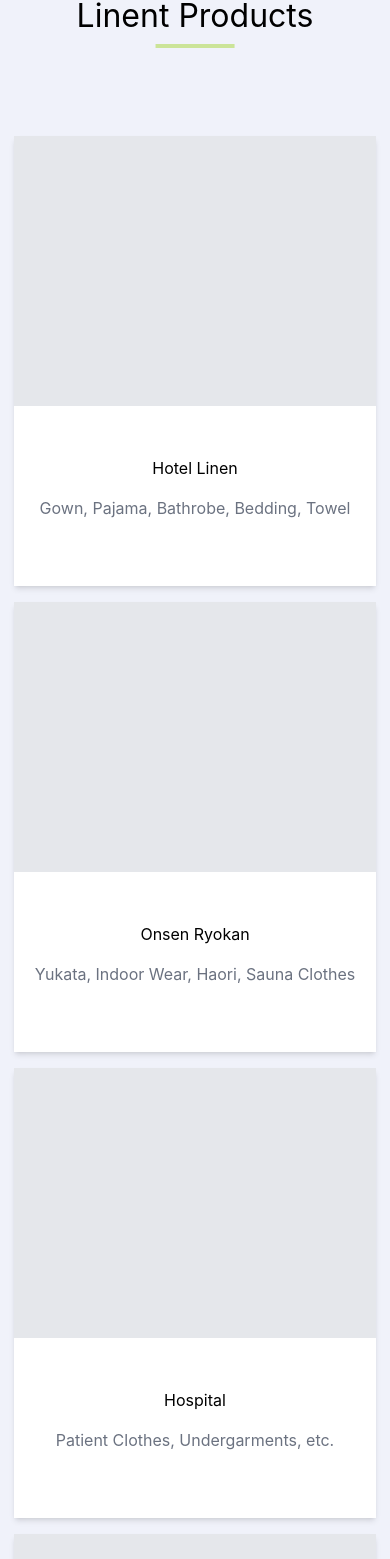
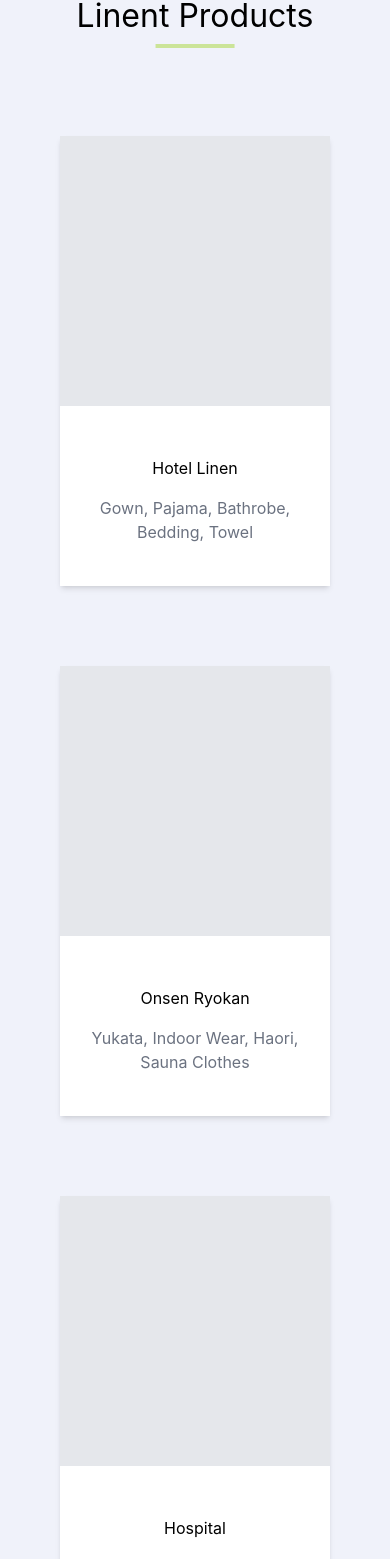
Before and after one commit to jasonxuDrop/venus-trading-website-2024, a React (Create React App) app: page / in a window 390 px wide. Shown: the part 1352-2911 px from the top of the page. Built offline with nearby package versions, Linux system fonts and the light colour scheme.

Commit message:
fix mobileview home page layout

```diff
--- a/src/components/ApparelProducts.js
+++ b/src/components/ApparelProducts.js
@@ -25,7 +25,7 @@ const ApparelProducts = () => {
       <div className="relative grid grid-cols-12 gap-4">
         <ProductCard
           productTitle={"Apron"}
-          className={"col-span-12 lg:col-span-3 lg:col-start-4"}
+          className={"mb-[64px] lg:mb-0 col-span-12 lg:col-span-3 lg:col-start-4"}
         />
         <ProductCard
           productTitle={"Pajama"}
--- a/src/components/Footer.js
+++ b/src/components/Footer.js
@@ -92,7 +92,7 @@ const Footer = () => {
         </div>
       </div>
       <div className="bg-footerBgColor mt-4 pt-8 pb-8">
-        <p className="text-sm text-textWhite text-left px-8 lg:px-8 lg:text-center">
+        <p className="text-sm text-textWhite text-left px-3.5 lg:px-8 lg:text-center">
           © 2024 Weifang SevenUp Internation Trading Co., LTD. All Rights
           Reserved.
         </p>
--- a/src/components/LinedenProducts.js
+++ b/src/components/LinedenProducts.js
@@ -30,17 +30,17 @@ const LinedenProducts = () => {
           productTitle={"Hotel Linen"}
           productDes={`Gown, Pajama, Bathrobe,
 Bedding, Towel`}
-          className={"col-span-12 lg:col-span-3"}
+          className={"col-span-12 mb-[64px] lg:mb-0 lg:col-span-3"}
         />
         <ProductCard
           productTitle={"Onsen Ryokan"}
           productDes={`Yukata, Indoor Wear, Haori, Sauna Clothes`}
-          className={"col-span-12 lg:col-span-3"}
+          className={"col-span-12 mb-[64px] lg:mb-0 lg:col-span-3"}
         />
         <ProductCard
           productTitle={"Hospital"}
           productDes={`Patient Clothes, Undergarments, etc.`}
-          className={"col-span-12 lg:col-span-3"}
+          className={"col-span-12 mb-[64px] lg:mb-0 lg:col-span-3"}
         />
         <ProductCard
           productTitle={"Fabric"}
--- a/src/components/productCard.js
+++ b/src/components/productCard.js
@@ -3,7 +3,7 @@ import React from "react";
 const ProductCard = ({ productTitle, productDes, productImage, className }) => {
   return (
     <div
-      className={`mx-auto w-full h-[450px] cursor-pointer shadow-md hover:shadow-xl transition-shadow duration-400 ease-in-out ${className}`}
+      className={`mx-auto w-full max-w-[270px] h-[450px] cursor-pointer shadow-md hover:shadow-xl transition-shadow duration-400 ease-in-out ${className}`}
     >
       <div className="w-full, h-[60%] bg-gray-200"></div>
       <div className="w-full, h-[40%] bg-white flex items-center justify-center">
--- a/src/index.css
+++ b/src/index.css
@@ -73,3 +73,9 @@ code {
   outline: none;
   border-bottom-color: #A7D747;
 }
+
+.aspect-ratio-square {
+  width: 100%; /* or fixed px based on your design needs */
+  height: auto;
+  aspect-ratio: 1 / 1; /* This maintains a 1:1 aspect ratio */
+}
```
